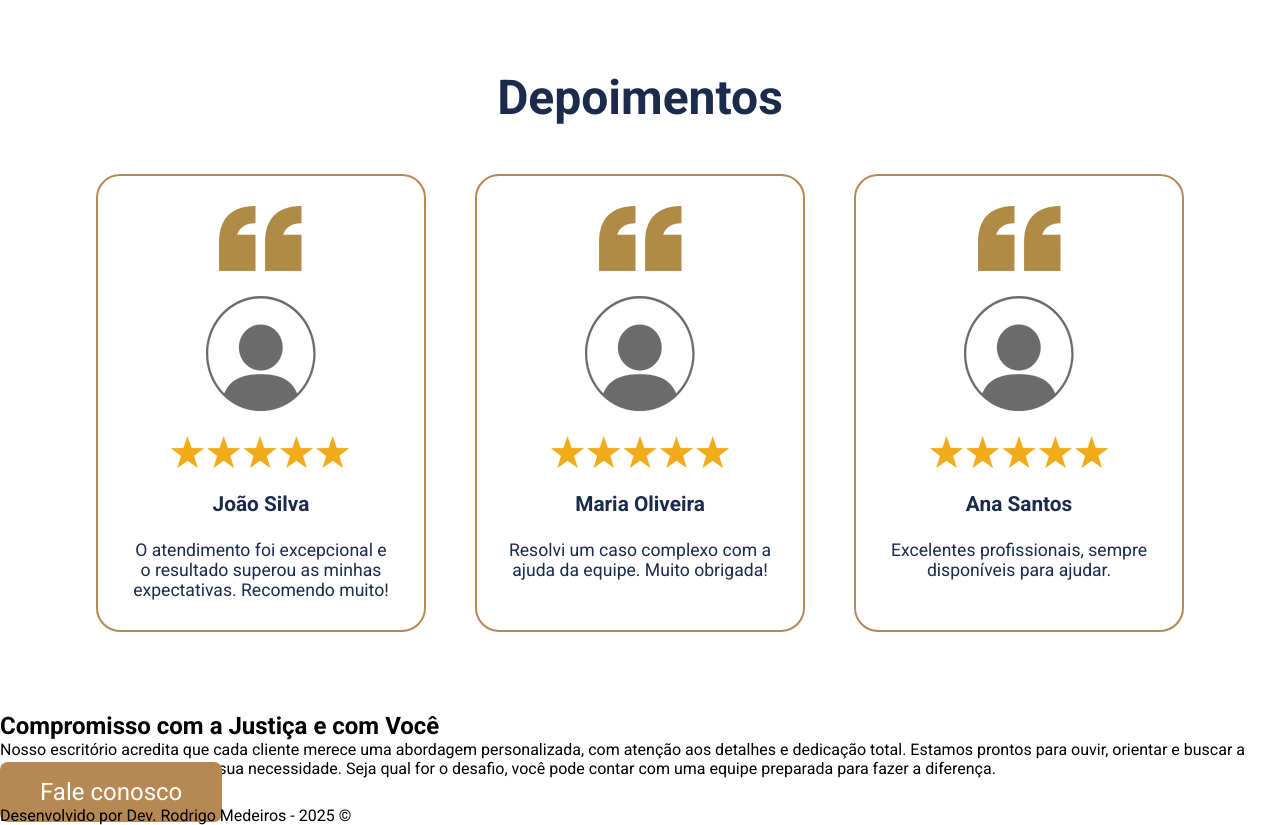
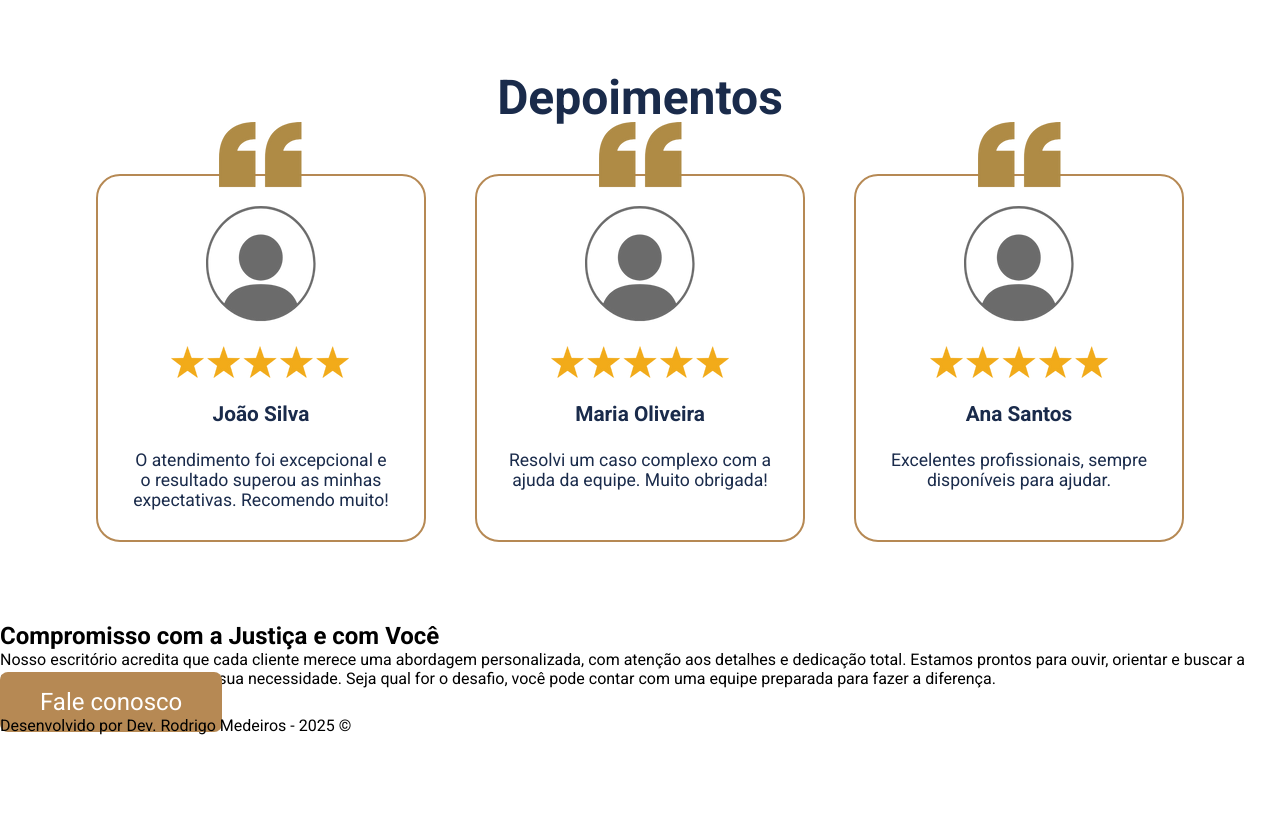
Before and after one commit to rodrigoamb/fs-04-dc-bez-m, a plain HTML site: page index.html in a window 1280 px wide. Shown: the part 4100-4925 px from the top of the page. After the commit the page ends 4835 px from the top, so only its background shows below. Drawn offline with Linux system fonts and the light colour scheme.

Commit message:
atualizando codigo 22.04.25

```diff
--- a/index.html
+++ b/index.html
@@ -198,7 +198,7 @@
         <h2>Depoimentos</h2>
         <div class="container-div-cards-depoimentos">
           <div class="card-depoimentos">
-            <img src="./assets/aspas.png" alt="aspas" />
+            <img class="aspas" src="./assets/aspas.png" alt="aspas" />
             <img src="./assets/usuario.png" alt="usuario" />
             <img src="./assets/estrelas.png" alt="estrelas" />
             <h3>João Silva</h3>
@@ -209,7 +209,7 @@
           </div>
 
           <div class="card-depoimentos">
-            <img src="./assets/aspas.png" alt="aspas" />
+            <img class="aspas" src="./assets/aspas.png" alt="aspas" />
             <img src="./assets/usuario.png" alt="usuario" />
             <img src="./assets/estrelas.png" alt="estrelas" />
             <h3>Maria Oliveira</h3>
@@ -219,7 +219,7 @@
           </div>
 
           <div class="card-depoimentos">
-            <img src="./assets/aspas.png" alt="aspas" />
+            <img class="aspas" src="./assets/aspas.png" alt="aspas" />
             <img src="./assets/usuario.png" alt="usuario" />
             <img src="./assets/estrelas.png" alt="estrelas" />
             <h3>Ana Santos</h3>
--- a/styles.css
+++ b/styles.css
@@ -307,6 +307,12 @@ body {
   text-align: center;
   gap: 1.5rem;
   padding: 1.9rem;
+  position: relative;
+}
+
+.aspas {
+  position: absolute;
+  bottom: 22rem;
 }
 
 .card-depoimentos h3 {
```
